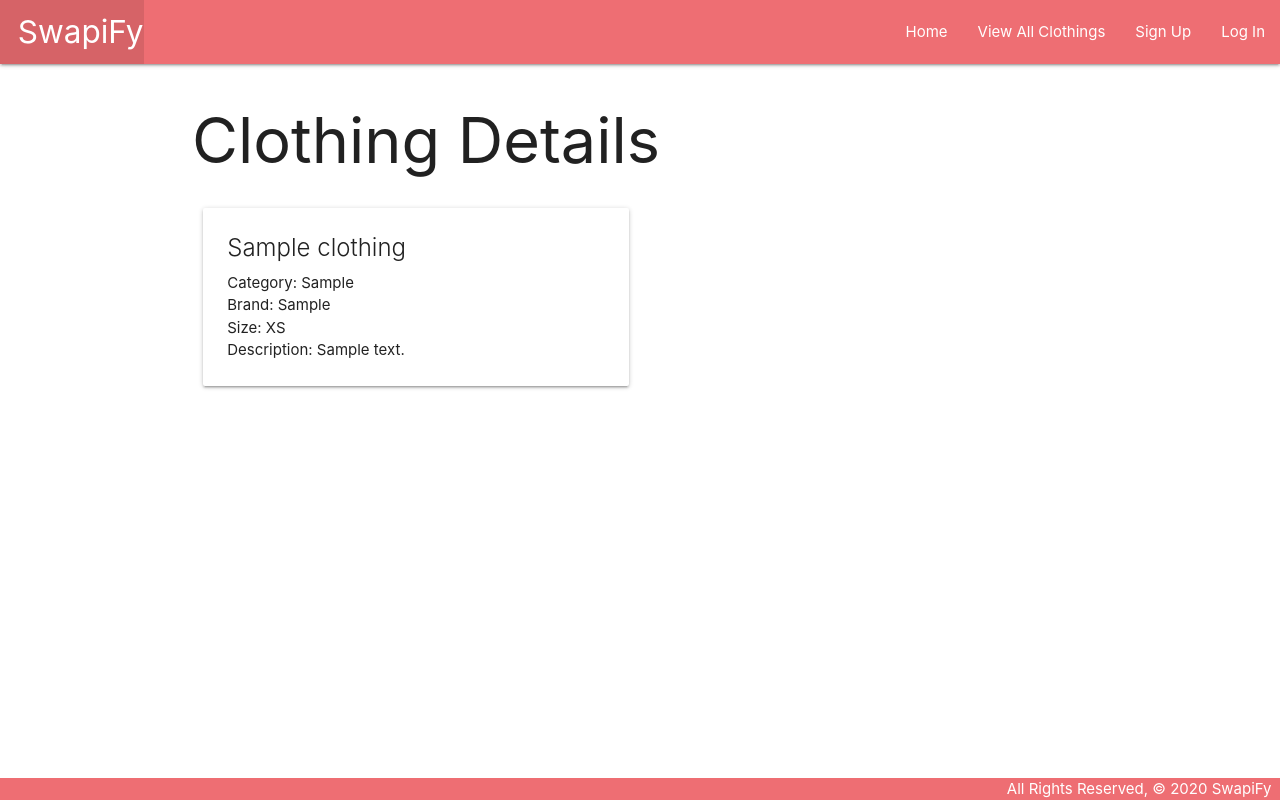
After one commit to wangxiaolialina/Swapify, a Django app: page /clothings/1/ in a window 1280 px wide. The commit adds this page. Run offline with Django 3.2, Linux system fonts and the light colour scheme; tables that the repository leaves empty hold one stand-in row (values such as "Sample post").

Commit message:
add detail cloth page

```diff
--- a/main_app/models.py
+++ b/main_app/models.py
@@ -1,4 +1,5 @@
 from django.db import models
+from django.urls import reverse
 from django.contrib.auth.models import User
 
 SIZES = (('XS', 'Extra-Small'), ('S', 'Small'), ('M', 'Medium'),
@@ -34,6 +35,8 @@ class Clothing(models.Model):
     def __str__(self):
         return f"{self.name} - Size {self.get_size_display()}"
 
+    def get_absolute_url(self):
+        return reverse('detail', kwargs={'clothing_id': self.id})
 
 class Photo(models.Model):
     url = models.CharField(max_length=200)
--- a/main_app/templates/base.html
+++ b/main_app/templates/base.html
@@ -28,8 +28,8 @@
           </ul>
           <ul class="right">
             <li><a href="/">Home</a></li>
+            <li><a href="{% url 'index' %}">View All Clothings</a></li>
             {% if user.is_authenticated %}
-            <li><a href="{% url 'index' %}">View All Clothings</a></li>
             <li><a href="{% url 'myindex' %}">View My Clothings</a></li>
             <li><a href="{% url 'clothings_create' %}">Add Clothing</a></li>
             <li><a href="{% url 'logout' %}">Log Out</a></li>
--- /dev/null
+++ b/main_app/templates/clothings/detail.html
@@ -0,0 +1,19 @@
+{% extends 'base.html' %}
+{% block content %}
+
+<h1>Clothing Details</h1>
+
+<div class="row">
+    <div class="col s6">
+        <div class="card">
+            <div class="card-content">
+            <span class="card-title">{{ cloth.name }}</span>
+            <p>Category: {{ cloth.category }}</p>
+            <p>Brand: {{ cloth.brand }}</p>
+            <p>Size: {{ cloth.size}}</p>
+            <p>Description: {{ cloth.description }}</p>
+            </div>
+        </div>
+    </div>
+</div>
+{% endblock %}
--- a/main_app/templates/clothings/myindex.html
+++ b/main_app/templates/clothings/myindex.html
@@ -1,7 +1,8 @@
-{% extends 'base.html' %} {% block content %}
+{% extends 'base.html' %}
+{% block content %}
 
 <h1>My Clothing List</h1>
-{% for cloth in clothings %}
+{% for cloth in myclothings %}
   <div class="card">
     <a href="{% url 'detail' cloth.id %}">
     <div class="card-content">
--- a/main_app/views.py
+++ b/main_app/views.py
@@ -10,7 +10,7 @@ from django.contrib.auth.mixins import LoginRequiredMixin
 # Create your views here.
 def home(request):
     return render(request, 'home.html')
-@login_required
+
 def clothings_index(request):
     clothings = Clothing.objects.all()
     return render(request, 'clothings/index.html', {'clothings': clothings})
@@ -27,7 +27,7 @@ def clothings_detail(request, clothing_id):
   # Instantiate FeedingForm to be rendered in the template
   return render(request, 'clothings/detail.html', {
     # Pass the cat and feeding_form as context
-    'clothing': clothing,
+    'cloth': clothing,
     # Add the toys to be displayed
     # 'toys': toys_cat_doesnt_have
   })
@@ -35,7 +35,7 @@ def clothings_detail(request, clothing_id):
 
 class ClothingCreate(LoginRequiredMixin, CreateView):
   model = Clothing
-  fields = ['name','brand','description','size']
+  fields = ['name','category','brand','description','size']
 
   def form_valid(self, form):
     # Assign the logged in user
```
